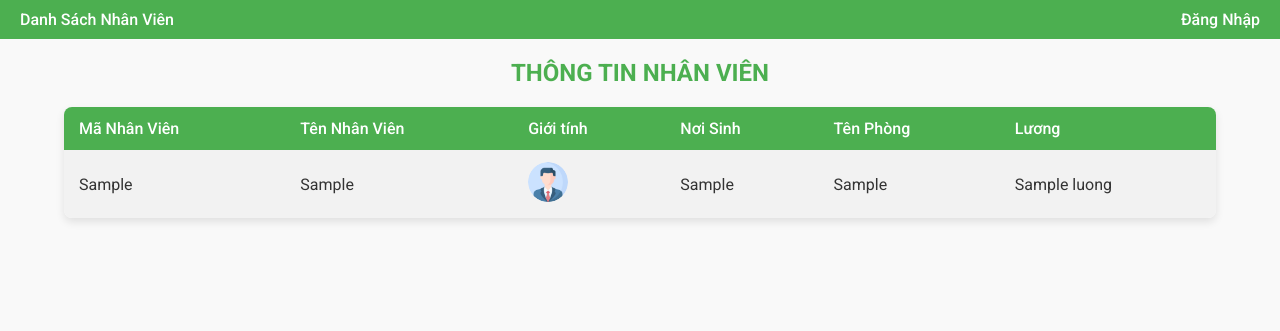
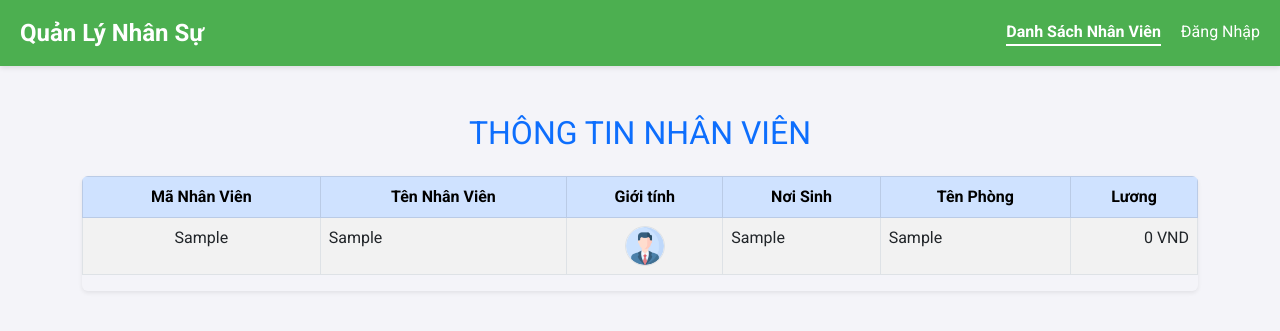
Before and after one commit to phamquy0226/PhamDinhQuyphp, a PHP site: template app/views/employee/employee_list.php in a window 1280 px wide. Shown: the top 331 px of the page. Run offline with PHP 8.4, Linux system fonts and the light colour scheme; the template is opened without the code that fills it: most values are stand-ins (such as "Sample title", 1, 10 or a date in 2020); data that the repository does not hold is empty.

Commit message:
giaodien

```diff
--- a/app/views/employee/employee_list.php
+++ b/app/views/employee/employee_list.php
@@ -4,129 +4,17 @@
     <meta charset="UTF-8">
     <meta name="viewport" content="width=device-width, initial-scale=1.0">
     <title>Thông Tin Nhân Viên</title>
-    <link href="https://fonts.googleapis.com/css2?family=Roboto:wght@400;500;700&display=swap" rel="stylesheet">
-    <style>
-        body {
-            font-family: 'Roboto', sans-serif;
-            margin: 0;
-            padding: 0;
-            background-color: #f9f9f9;
-            color: #333;
-        }
-        h2 {
-            text-align: center;
-            margin-top: 20px;
-            color: #4CAF50;
-        }
-        table {
-            width: 90%;
-            margin: 20px auto;
-            border-collapse: collapse;
-            background-color: #fff;
-            box-shadow: 0 4px 8px rgba(0, 0, 0, 0.1);
-            border-radius: 8px;
-            overflow: hidden;
-        }
-        th, td {
-            padding: 12px 15px;
-            text-align: left;
-        }
-        th {
-            background-color: #4CAF50;
-            color: white;
-            font-weight: 500;
-        }
-        tr:nth-child(even) {
-            background-color: #f2f2f2;
-        }
-        tr:hover {
-            background-color: #eafaf1;
-        }
-        img {
-            width: 40px;
-            height: 40px;
-            border-radius: 50%;
-        }
-        a {
-            text-decoration: none;
-            color: #4CAF50;
-            font-weight: 500;
-        }
-        a:hover {
-            text-decoration: underline;
-        }
-        .pagination {
-            display: flex;
-            justify-content: center;
-            margin: 20px 0;
-        }
-        .pagination a {
-            margin: 0 5px;
-            text-decoration: none;
-            padding: 8px 12px;
-            border: 1px solid #ddd;
-            border-radius: 4px;
-            color: #4CAF50;
-            transition: background-color 0.3s, color 0.3s;
-        }
-        .pagination a.active {
-            background-color: #4CAF50;
-            color: white;
-            border: 1px solid #4CAF50;
-        }
-        .pagination a:hover {
-            background-color: #4CAF50;
-            color: white;
-        }
-
-        /* Responsive styles */
-        @media (max-width: 768px) {
-            table {
-                width: 100%;
-                font-size: 14px;
-            }
-            th, td {
-                padding: 8px 10px;
-            }
-            h2 {
-                font-size: 18px;
-            }
-        }
-
-        @media (max-width: 480px) {
-            table {
-                display: block;
-                overflow-x: auto;
-                white-space: nowrap;
-            }
-            th, td {
-                font-size: 12px;
-            }
-            .pagination a {
-                padding: 6px 8px;
-                font-size: 12px;
-            }
-        }
-
-        @media (max-width: 360px) {
-            th, td {
-                padding: 6px 8px;
-            }
-            h2 {
-                font-size: 16px;
-            }
-            .pagination a {
-                padding: 4px 6px;
-                font-size: 10px;
-            }
-        }
-    </style>
+    <link href="https://cdn.jsdelivr.net/npm/bootstrap@5.3.0/dist/css/bootstrap.min.css" rel="stylesheet">
+    <link href="https://cdnjs.cloudflare.com/ajax/libs/font-awesome/6.0.0-beta3/css/all.min.css" rel="stylesheet">
 </head>
 <body>
 <?php require_once 'app/views/shares/header.php'; ?>
-    <h2>THÔNG TIN NHÂN VIÊN</h2>
+<div class="container mt-5">
+    <h2 class="text-center text-primary mb-4">THÔNG TIN NHÂN VIÊN</h2>
 
-    <table>
+    <div class="table-responsive shadow-sm rounded">
+        <table class="table table-bordered table-striped table-hover">
+            <thead class="table-primary text-center">
                 <tr>
                     <th>Mã Nhân Viên</th>
                     <th>Tên Nhân Viên</th>
@@ -138,39 +26,54 @@
                         <th>Hành Động</th>
                     <?php endif; ?>
                 </tr>
-
+            </thead>
+            <tbody>
                 <?php foreach ($employees as $employee): ?>
                     <tr>
-                <td><?php echo htmlspecialchars($employee['Ma_NV']); ?></td>
+                        <td class="text-center"><?php echo htmlspecialchars($employee['Ma_NV']); ?></td>
                         <td><?php echo htmlspecialchars($employee['Ten_NV']); ?></td>
-                <td>
+                        <td class="text-center">
                             <?php
                             if ($employee['Phai'] == 'NU') {
-                        echo '<img src="public/images/woman.png" alt="Woman">';
+                                echo '<img src="public/images/woman.png" alt="Woman" class="img-fluid rounded-circle border" style="width: 40px; height: 40px;">';
                             } else {
-                        echo '<img src="public/images/man.png" alt="Man">';
+                                echo '<img src="public/images/man.png" alt="Man" class="img-fluid rounded-circle border" style="width: 40px; height: 40px;">';
                             }
                             ?>
                         </td>
                         <td><?php echo htmlspecialchars($employee['Noi_Sinh']); ?></td>
                         <td><?php echo htmlspecialchars($employee['Ten_Phong']); ?></td>
-                <td><?php echo htmlspecialchars($employee['Luong']); ?></td>
+                        <td class="text-end"><?php echo number_format($employee['Luong'], 0, ',', '.'); ?> VND</td>
                         <?php if (isset($_SESSION['user']) && $_SESSION['user']['role'] == 'admin'): ?>
-                    <td>
-                        <a href="index.php?controller=employee&action=edit&ma_nv=<?php echo $employee['Ma_NV']; ?>">Sửa</a> |
-                        <a href="index.php?controller=employee&action=delete&ma_nv=<?php echo $employee['Ma_NV']; ?>" onclick="return confirm('Bạn có chắc muốn xóa?')">Xóa</a>
+                            <td class="text-center">
+                                <a href="index.php?controller=employee&action=edit&ma_nv=<?php echo $employee['Ma_NV']; ?>" class="btn btn-sm btn-warning me-1">
+                                    <i class="fas fa-edit"></i> Sửa
+                                </a>
+                                <a href="index.php?controller=employee&action=delete&ma_nv=<?php echo $employee['Ma_NV']; ?>" class="btn btn-sm btn-danger" onclick="return confirm('Bạn có chắc muốn xóa?')">
+                                    <i class="fas fa-trash-alt"></i> Xóa
+                                </a>
                             </td>
                         <?php endif; ?>
                     </tr>
                 <?php endforeach; ?>
+            </tbody>
         </table>
+    </div>
 
-    <div class="pagination">
+    <nav>
+        <ul class="pagination justify-content-center mt-4">
             <?php for ($i = 1; $i <= $total_pages; $i++): ?>
-            <a href="index.php?controller=employee&action=index&page=<?php echo $i; ?>" class="<?php echo $i == $page ? 'active' : ''; ?>">
+                <li class="page-item <?php echo $i == $page ? 'active' : ''; ?>">
+                    <a class="page-link" href="index.php?controller=employee&action=index&page=<?php echo $i; ?>">
                         <?php echo $i; ?>
                     </a>
+                </li>
             <?php endfor; ?>
+        </ul>
+    </nav>
 </div>
+
+<script src="https://cdn.jsdelivr.net/npm/bootstrap@5.3.0/dist/js/bootstrap.bundle.min.js"></script>
+<script src="https://cdnjs.cloudflare.com/ajax/libs/font-awesome/6.0.0-beta3/js/all.min.js"></script>
 </body>
 </html>
--- a/app/views/shares/header.php
+++ b/app/views/shares/header.php
@@ -9,36 +9,59 @@
     <meta charset="UTF-8">
     <meta name="viewport" content="width=device-width, initial-scale=1.0">
     <title>Quản Lý Nhân Sự</title>
+    <link href="https://fonts.googleapis.com/css2?family=Roboto:wght@400;700&display=swap" rel="stylesheet">
     <style>
+        body {
+            margin: 0;
+            font-family: 'Roboto', sans-serif;
+            background-color: #f4f4f9;
+        }
         .header {
             background-color: #4CAF50;
             color: white;
-            padding: 10px;
+            padding: 15px 20px;
             display: flex;
             justify-content: space-between;
             align-items: center;
+            box-shadow: 0 2px 5px rgba(0, 0, 0, 0.1);
         }
-        .header a {
+        .header .logo {
+            font-size: 24px;
+            font-weight: bold;
+        }
+        .header nav {
+            display: flex;
+            gap: 20px;
+        }
+        .header nav a {
             color: white;
             text-decoration: none;
-            margin: 0 10px;
+            font-size: 16px;
+            transition: color 0.3s ease;
+        }
+        .header nav a:hover {
+            color: #d4f1d4;
+        }
+        .header nav a.active {
+            font-weight: bold;
+            border-bottom: 2px solid white;
         }
     </style>
 </head>
 <body>
     <div class="header">
-        <div>
-            <a href="index.php?controller=employee&action=index">Danh Sách Nhân Viên</a>
+        <div class="logo">Quản Lý Nhân Sự</div>
+        <nav>
+            <a href="index.php?controller=employee&action=index" class="active">Danh Sách Nhân Viên</a>
             <?php if (isset($_SESSION['user']) && $_SESSION['user']['role'] == 'admin'): ?>
                 <a href="index.php?controller=employee&action=add">Thêm Nhân Viên</a>
             <?php endif; ?>
-        </div>
-        <div>
             <?php if (isset($_SESSION['user'])): ?>
-                Xin chào, <?php echo htmlspecialchars($_SESSION['user']['fullname']); ?> |
-                <a href="index.php?controller=auth&action=logout">Đăng Xuất</a>
+                <a href="index.php?controller=auth&action=logout">Đăng Xuất (<?php echo htmlspecialchars($_SESSION['user']['fullname']); ?>)</a>
             <?php else: ?>
                 <a href="index.php?controller=auth&action=login">Đăng Nhập</a>
             <?php endif; ?>
-        </div>
+        </nav>
     </div>
+</body>
+</html>
```
Also changed, not shown: app/views/employee/edit_employee.php (+4 -4 lines). Lines whose indentation alone changed are shown as unchanged.
